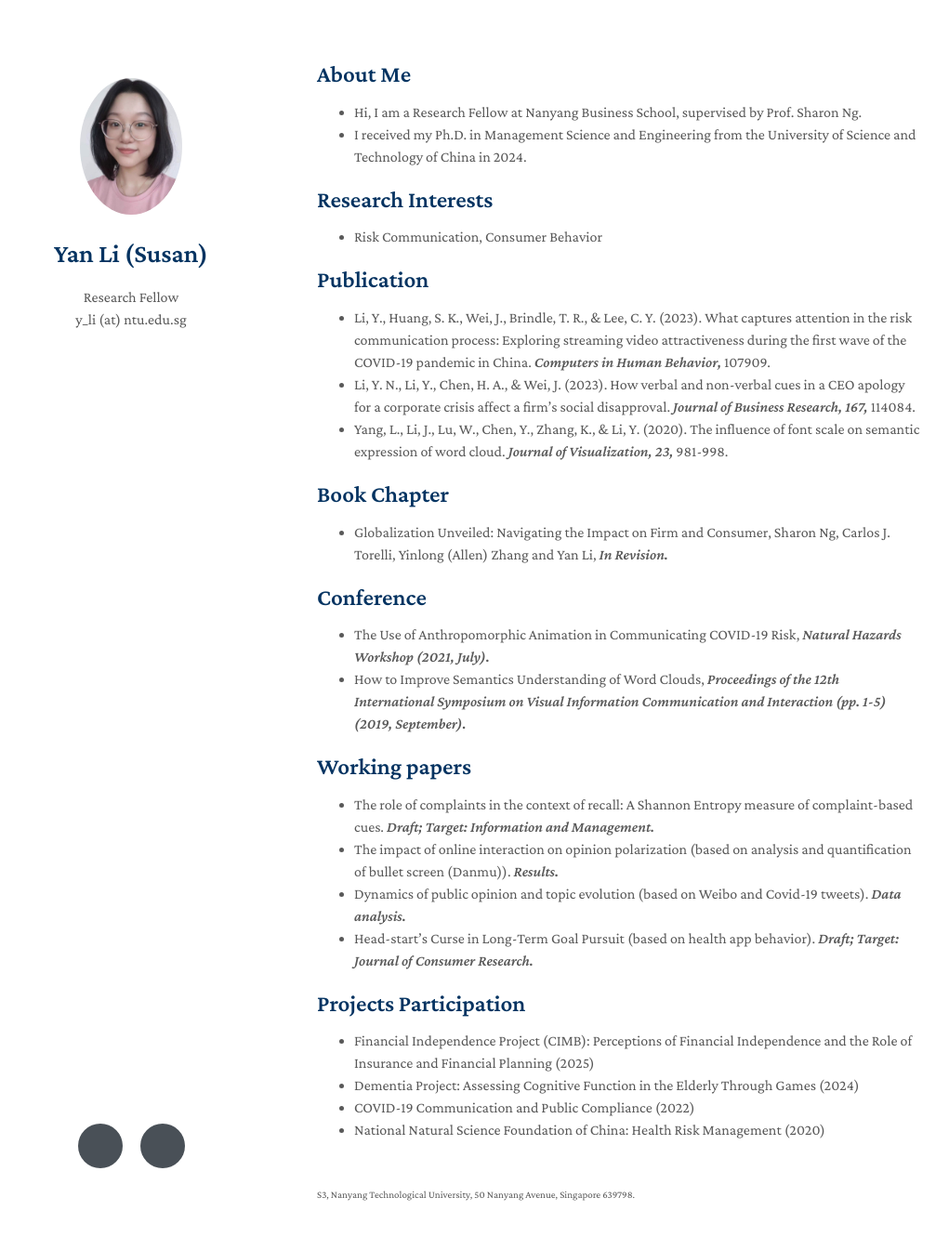
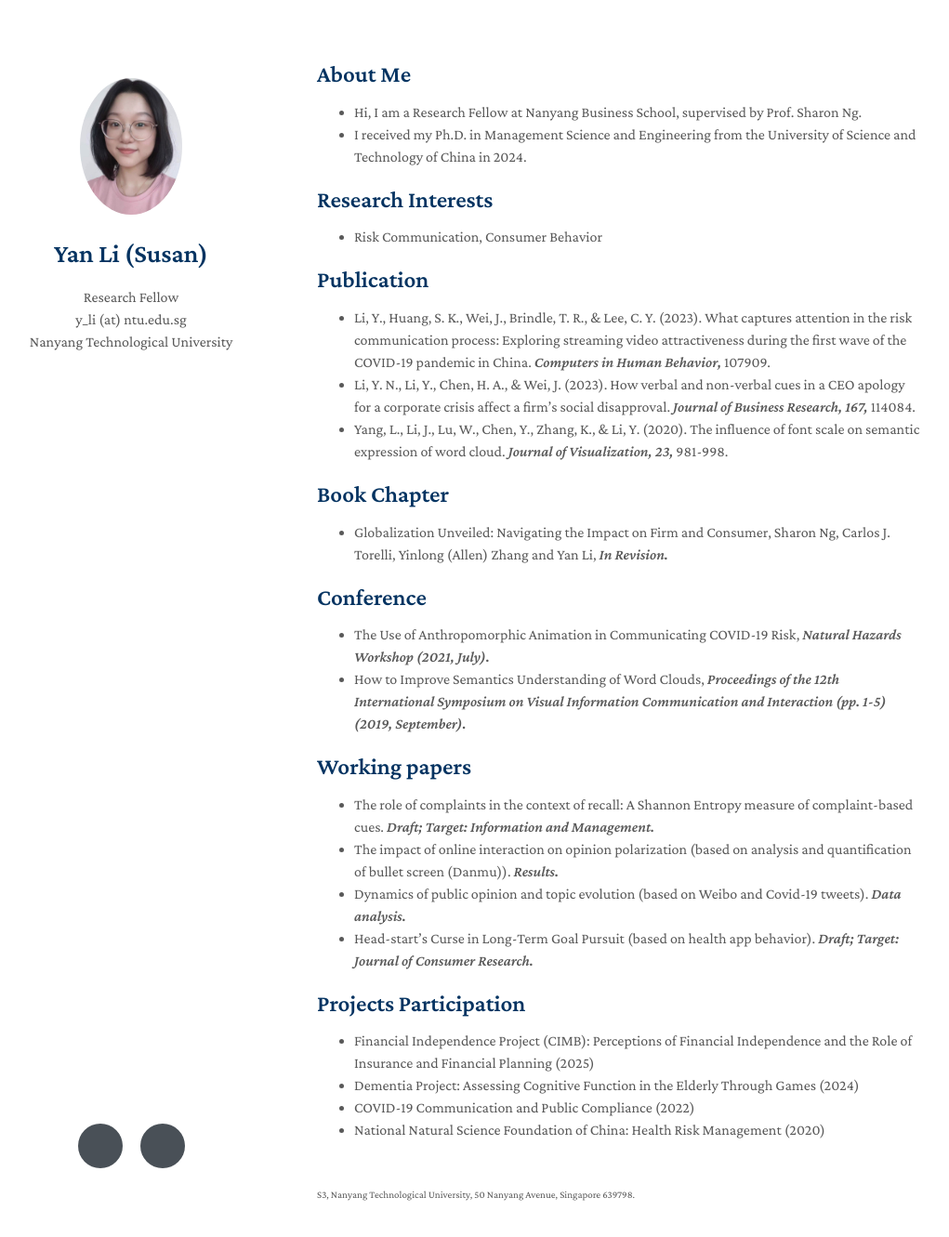
Before and after one commit to Yanli-susan/yanli-susan.github.io, a Jekyll site: the page built from index.md, in a window 1280 px wide and 1366 px high. Shown: the top 1331 px of the window at 93% size, without its empty margins (129-1150 px from the left). Built offline with Jekyll 4.4.1, drawn with Linux system fonts in a browser that asks for light colours; nearby versions of some CDN libraries; a style sheet for code colours, icons or effects is not loaded; our own code applies the rules of GitHub Pages for plain Markdown files.

Commit message:
Set affiliation to Nanyang Technological University (fixes empty page title suffix)

```diff
--- a/_config.yml
+++ b/_config.yml
@@ -1,7 +1,7 @@
 # Basic Information
 title: Yan Li (Susan)
 position: Research Fellow
-# affiliation: Business School, USTC
+affiliation: Nanyang Technological University
 email: y_li (at) ntu.edu.sg
 
 # Search Engine Optimization (SEO)
```
